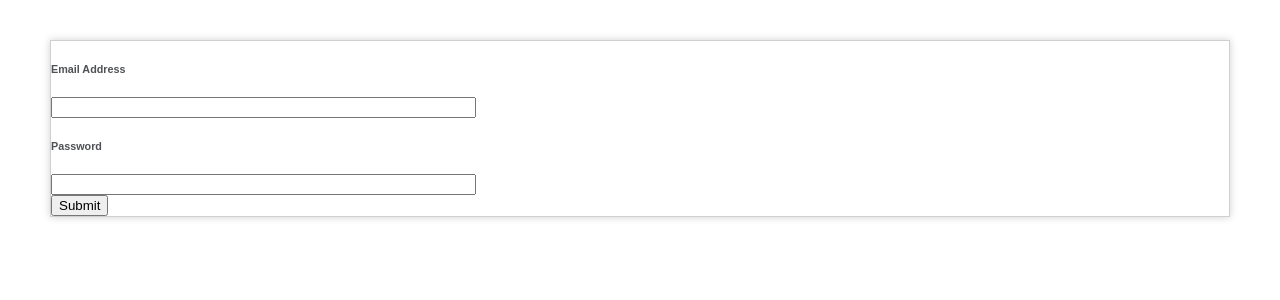
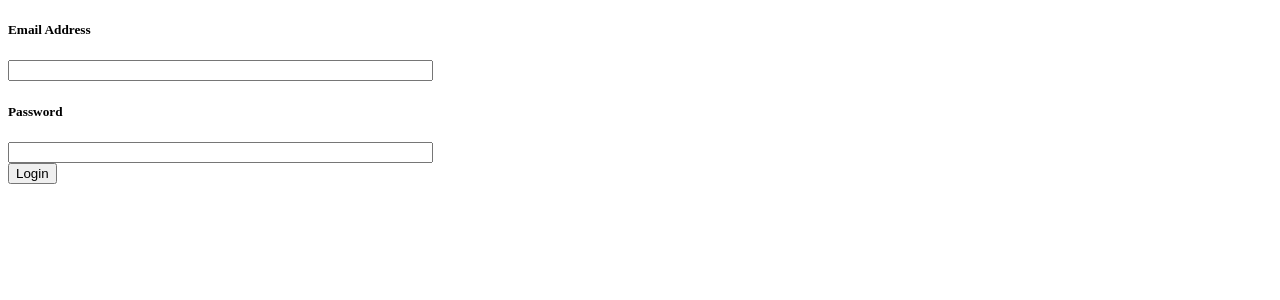
Before and after one commit to marcospagnulo/docker-php-extjs-phonebook, a CodeIgniter app: page /database/ in a window 1280 px wide. Shown: the top 300 px of the page. Run offline with CodeIgniter, Linux system fonts and the light colour scheme.

Commit message:
Internazionalization witl lang library

```diff
--- a/php/src/application/controllers/Auth.php
+++ b/php/src/application/controllers/Auth.php
@@ -20,13 +20,13 @@ class Auth extends CI_Controller {
     public function __construct() {
         parent::__construct();
         $this->load->model('authModel');
+        $this->lang->load(['common', 'login', 'home']);
     }
 
     /**
      * Check if user is logged
      */
 	public function index() {
-
         if ($this->authModel->isUserLogged()) {
             $this->load->view('home', ['user' => $this->authModel->getCurrentUser()]);
         } else {
--- /dev/null
+++ b/php/src/application/language/english/common_lang.php
@@ -0,0 +1,3 @@
+<?php
+
+$lang["welcome"] = "Welcome";
--- /dev/null
+++ b/php/src/application/language/english/home_lang.php
@@ -0,0 +1,3 @@
+<?php
+
+$lang["logout"] = "Logout";
--- /dev/null
+++ b/php/src/application/language/english/login_lang.php
@@ -0,0 +1,5 @@
+<?php
+
+$lang["email"] = "Email Address";
+$lang["password"] = "Password";
+$lang["login"] = "Login";
--- a/php/src/application/views/login.php
+++ b/php/src/application/views/login.php
@@ -9,22 +9,6 @@
         <title>Phonebook</title>
 
         <style type="text/css">
-
-        ::selection { background-color: #E13300; color: white; }
-        ::-moz-selection { background-color: #E13300; color: white; }
-
-        body {
-            background-color: #fff;
-            margin: 40px;
-            font: 13px/20px normal Helvetica, Arial, sans-serif;
-            color: #4F5155;
-        }
-
-        #container {
-            margin: 10px;
-            border: 1px solid #D0D0D0;
-            box-shadow: 0 0 8px #D0D0D0;
-        }
         </style>
     </head>
 
@@ -36,15 +20,15 @@
 
             <?php echo form_open('auth/login'); ?>
 
-                <h5>Email Address</h5>
+                <h5><?php echo $this->lang->line('email')?></h5>
                 <input type="text" name="email" value="<?php echo set_value('email'); ?>" size="50" />
 
-                <h5>Password</h5>
+                <h5><?php echo $this->lang->line('password')?></h5>
                 <input type="text" name="password" value="<?php echo set_value('password'); ?>" size="50" />
 
-                <div><input type="submit" value="Submit" /></div>
+                <div><input type="submit" value="<?php echo $this->lang->line('login')?>" /></div>
 
-            </form>
+            <?php form_close() ?>
         </div>
 
     </body>
```
Also changed, not shown: php/src/Service/Entities/User.php (+17 -0 lines), php/src/Service/scripts/create-users.php (+7 -7 lines), php/src/application/views/home.php (+4 -22 lines), php/src/application/controllers/rest/Users.php (renamed from php/src/application/controllers/Users.php).
